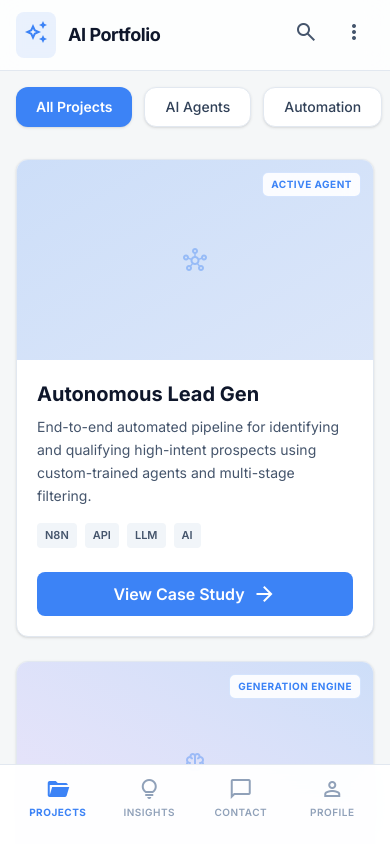
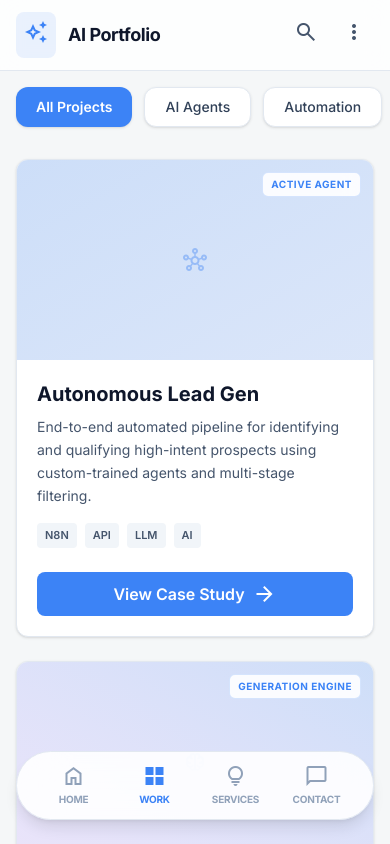
Before and after one commit to jisunahamed/fahim, a Next.js app: page /portfolio in a window 390 px wide. Shown: the top 844 px of the page. Built offline with nearby package versions, Linux system fonts and the light colour scheme.

Commit message:
UI Redesign & Harmonization: Consolidated bottom navigation into a single premium floating glass-morphism pill (MobileNav.tsx) and applied consistently to all pages. Removed redundant page-level nav blocks and added body padding to avoid content overlap.

```diff
--- a/src/app/about/page.tsx
+++ b/src/app/about/page.tsx
@@ -110,22 +110,6 @@ export default async function About() {
                     </div>
                 </div>
             </main>
-
-            {/* Bottom Navigation */}
-            <div className="sticky bottom-0 w-full flex gap-2 border-t border-slate-200 dark:border-slate-800 bg-background-light/80 dark:bg-background-dark/80 backdrop-blur-md px-4 pb-6 pt-2">
-                <Link className="flex flex-1 flex-col items-center justify-end gap-1 text-slate-400 hover:text-primary transition-colors" href="/">
-                    <span className="material-symbols-outlined">home</span>
-                </Link>
-                <Link className="flex flex-1 flex-col items-center justify-end gap-1 text-primary" href="/about">
-                    <span className="material-symbols-outlined" style={{ fontVariationSettings: "'FILL' 1" }}>person</span>
-                </Link>
-                <Link className="flex flex-1 flex-col items-center justify-end gap-1 text-slate-400 hover:text-primary transition-colors" href="/portfolio">
-                    <span className="material-symbols-outlined">work</span>
-                </Link>
-                <Link className="flex flex-1 flex-col items-center justify-end gap-1 text-slate-400 hover:text-primary transition-colors" href="/contact">
-                    <span className="material-symbols-outlined">mail</span>
-                </Link>
-            </div>
         </div>
     );
 }
--- a/src/app/contact/page.tsx
+++ b/src/app/contact/page.tsx
@@ -120,27 +120,7 @@ export default function Contact() {
                 </section>
             </main>
 
-            {/* Bottom Navigation */}
-            <nav className="fixed bottom-0 left-0 right-0 z-20 flex justify-center pb-6 px-4">
-                <div className="flex items-center gap-4 bg-white/90 dark:bg-slate-900/90 backdrop-blur-xl border border-slate-200 dark:border-slate-800 px-6 py-3 rounded-full shadow-lg max-w-sm w-full">
-                    <Link className="flex flex-1 flex-col items-center gap-1 text-slate-400 hover:text-primary transition-colors" href="/">
-                        <span className="material-symbols-outlined">home</span>
-                        <p className="text-[10px] font-bold uppercase tracking-tight">Home</p>
-                    </Link>
-                    <Link className="flex flex-1 flex-col items-center gap-1 text-slate-400 hover:text-primary transition-colors" href="/portfolio">
-                        <span className="material-symbols-outlined">folder_open</span>
-                        <p className="text-[10px] font-bold uppercase tracking-tight">Work</p>
-                    </Link>
-                    <Link className="flex flex-1 flex-col items-center gap-1 text-primary" href="/contact">
-                        <span className="material-symbols-outlined" style={{ fontVariationSettings: "'FILL' 1" }}>person</span>
-                        <p className="text-[10px] font-bold uppercase tracking-tight">Connect</p>
-                    </Link>
-                    <Link className="flex flex-1 flex-col items-center gap-1 text-slate-400 hover:text-primary transition-colors" href="#">
-                        <span className="material-symbols-outlined">settings</span>
-                        <p className="text-[10px] font-bold uppercase tracking-tight">Setup</p>
-                    </Link>
-                </div>
-            </nav>
+
         </div>
     );
 }
--- a/src/app/layout.tsx
+++ b/src/app/layout.tsx
@@ -2,6 +2,8 @@ import type { Metadata } from "next";
 import { Inter } from "next/font/google";
 import "./globals.css";
 import { Toaster } from "react-hot-toast";
+
+import MobileNav from "@/components/MobileNav";
 
 const inter = Inter({ subsets: ["latin"], variable: "--font-inter" });
 
@@ -23,9 +25,10 @@ export default function RootLayout({
           rel="stylesheet"
         />
       </head>
-      <body className={`${inter.variable} font-sans bg-background-light dark:bg-background-dark text-slate-900 dark:text-slate-100 antialiased`}>
+      <body className={`${inter.variable} font-sans bg-background-light dark:bg-background-dark text-slate-900 dark:text-slate-100 antialiased pb-24`}>
         <Toaster position="top-center" />
         {children}
+        <MobileNav />
       </body>
     </html>
   );
--- a/src/app/page.tsx
+++ b/src/app/page.tsx
@@ -146,25 +146,7 @@ export default async function Home() {
         </section>
       </main>
 
-      {/* Bottom Navigation Bar (Mobile) */}
-      <nav className="fixed bottom-0 left-0 right-0 z-50 glass-morphism border-t border-slate-200/50 dark:border-slate-800/50 px-6 py-3 pb-8 md:pb-4 flex justify-between items-center bg-white/50 dark:bg-slate-900/50">
-        <Link className="flex flex-col items-center gap-1 text-primary" href="/">
-          <span className="material-symbols-outlined fill-1">home</span>
-          <span className="text-[10px] font-bold">Home</span>
-        </Link>
-        <Link className="flex flex-col items-center gap-1 text-slate-400 hover:text-primary transition-colors" href="/portfolio">
-          <span className="material-symbols-outlined">grid_view</span>
-          <span className="text-[10px] font-bold">Portfolio</span>
-        </Link>
-        <Link className="flex flex-col items-center gap-1 text-slate-400 hover:text-primary transition-colors" href="/about">
-          <span className="material-symbols-outlined">construction</span>
-          <span className="text-[10px] font-bold">Services</span>
-        </Link>
-        <Link className="flex flex-col items-center gap-1 text-slate-400 hover:text-primary transition-colors" href="/contact">
-          <span className="material-symbols-outlined">alternate_email</span>
-          <span className="text-[10px] font-bold">Contact</span>
-        </Link>
-      </nav>
+
     </div>
   );
 }
--- a/src/app/portfolio/page.tsx
+++ b/src/app/portfolio/page.tsx
@@ -143,28 +143,9 @@ export default function Portfolio() {
                 </div>
             </main>
 
-            {/* Spacer for nav */}
-            <div className="h-20"></div>
 
-            {/* Bottom Navigation */}
-            <nav className="fixed bottom-0 left-0 right-0 z-50 border-t border-slate-200 dark:border-slate-800 bg-white/95 dark:bg-background-dark/95 backdrop-blur-lg px-4 pb-6 pt-3 flex gap-2">
-                <Link className="flex flex-1 flex-col items-center justify-center gap-1 text-primary" href="/portfolio">
-                    <span className="material-symbols-outlined text-[24px]" style={{ fontVariationSettings: "'FILL' 1" }}>folder_open</span>
-                    <p className="text-[10px] font-bold uppercase tracking-wider">Projects</p>
-                </Link>
-                <Link className="flex flex-1 flex-col items-center justify-center gap-1 text-slate-400 dark:text-slate-500 hover:text-primary transition-colors" href="/about">
-                    <span className="material-symbols-outlined text-[24px]">lightbulb</span>
-                    <p className="text-[10px] font-semibold uppercase tracking-wider">Insights</p>
-                </Link>
-                <Link className="flex flex-1 flex-col items-center justify-center gap-1 text-slate-400 dark:text-slate-500 hover:text-primary transition-colors" href="/contact">
-                    <span className="material-symbols-outlined text-[24px]">chat_bubble</span>
-                    <p className="text-[10px] font-semibold uppercase tracking-wider">Contact</p>
-                </Link>
-                <Link className="flex flex-1 flex-col items-center justify-center gap-1 text-slate-400 dark:text-slate-500 hover:text-primary transition-colors" href="/">
-                    <span className="material-symbols-outlined text-[24px]">person</span>
-                    <p className="text-[10px] font-semibold uppercase tracking-wider">Profile</p>
-                </Link>
-            </nav>
+
+
         </div>
     );
 }
--- a/src/components/MobileNav.tsx
+++ b/src/components/MobileNav.tsx
@@ -1 +1,47 @@
-export default function MobileNav() { return null; }
+'use client';
+
+import Link from 'next/link';
+import { usePathname } from 'next/navigation';
+
+export default function MobileNav() {
+    const pathname = usePathname();
+
+    // Do not show on admin pages
+    if (pathname.startsWith('/admin')) {
+        return null;
+    }
+
+    const tabs = [
+        { id: 'home', label: 'Home', icon: 'home', href: '/' },
+        { id: 'portfolio', label: 'Work', icon: 'grid_view', href: '/portfolio' },
+        { id: 'about', label: 'Services', icon: 'lightbulb', href: '/about' },
+        { id: 'contact', label: 'Contact', icon: 'chat_bubble', href: '/contact' },
+    ];
+
+    return (
+        <nav className="fixed bottom-0 left-0 right-0 z-50 flex justify-center pb-6 px-4 pointer-events-none">
+            <div className="flex items-center gap-4 bg-white/90 dark:bg-slate-900/90 backdrop-blur-xl border border-slate-200 dark:border-slate-800 px-6 py-3 rounded-full shadow-lg max-w-sm w-full pointer-events-auto">
+                {tabs.map((tab) => {
+                    const isActive = tab.href === '/' ? pathname === '/' : pathname.startsWith(tab.href);
+
+                    return (
+                        <Link
+                            key={tab.id}
+                            href={tab.href}
+                            className={`flex flex-1 flex-col items-center gap-1 transition-colors ${isActive ? 'text-primary' : 'text-slate-400 hover:text-primary dark:text-slate-500'
+                                }`}
+                        >
+                            <span
+                                className="material-symbols-outlined"
+                                style={isActive ? { fontVariationSettings: "'FILL' 1" } : {}}
+                            >
+                                {tab.icon}
+                            </span>
+                            <p className="text-[10px] font-bold uppercase tracking-tight">{tab.label}</p>
+                        </Link>
+                    );
+                })}
+            </div>
+        </nav>
+    );
+}
```
